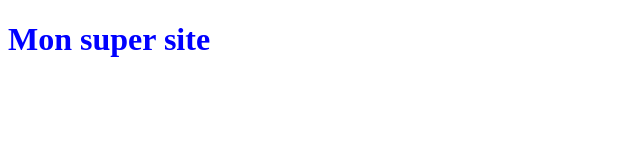
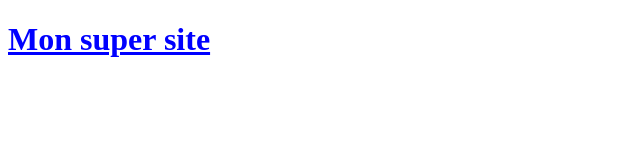
Before and after one commit to jpheos/demo_conflit, a plain HTML site: page index.html in a window 1280 px wide. Shown: the full height of the page, 0-640 px from the left. Drawn offline with Linux system fonts and the light colour scheme.

Commit message:
add underline class

```diff
--- a/index.html
+++ b/index.html
@@ -8,6 +8,6 @@
   <link rel="stylesheet" href="style.css">
 </head>
 <body>
-  <h1>Mon super site</h1>
+  <h1 class="underline">Mon super site</h1>
 </body>
 </html>
--- a/style.css
+++ b/style.css
@@ -5,3 +5,8 @@ color: blue
 p {
 color: red
 }
+
+
+.underline {
+  text-decoration: underline;
+}
```
